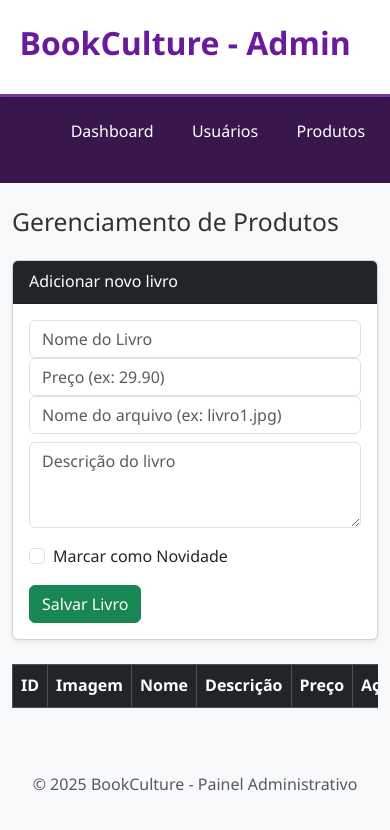
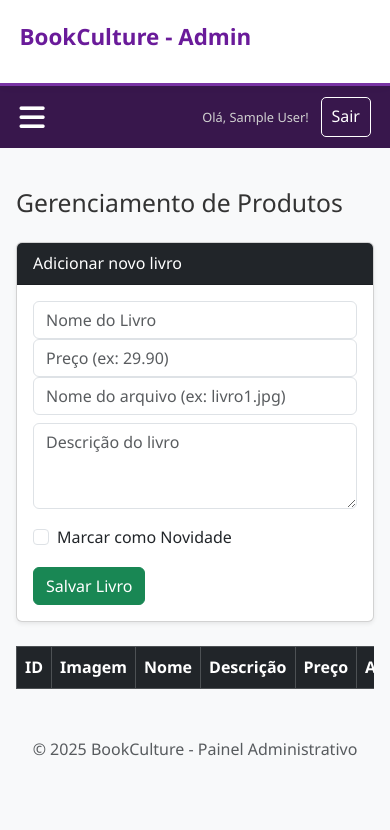
Before and after one commit to beatrizkloss/BookCulture, a PHP site: page /admin/produtos.php in a window 390 px wide; the page is wider, and only the part inside the window is pictured. Shown: the top 830 px of that part. Run offline with PHP 8.4, Linux system fonts and the light colour scheme; the visitor is signed in with stand-in values (Sample User, id 1); data that the repository does not hold is empty; a stand-in replaces the project's code that opens the database connection.

Commit message:
melhorando responsividade

```diff
--- a/admin/includes/footer.php
+++ b/admin/includes/footer.php
@@ -1,7 +1,17 @@
-</div>
-<footer class="text-center mt-5 mb-3 text-muted">
-  <p>&copy; 2025 BookCulture - Painel Administrativo</p>
+</main> <footer class="footer mt-auto py-3 bg-light text-muted">
+  <div class="container text-center">
+    <span>&copy; 2025 BookCulture - Painel Administrativo</span>
+  </div>
 </footer>
+
 <script src="https://cdn.jsdelivr.net/npm/bootstrap@5.3.2/dist/js/bootstrap.bundle.min.js"></script>
+<script src="../js/script.js"></script>
+<script>
+window.addEventListener('pageshow', function (event) {
+    if (event.persisted) {
+        window.location.reload();
+    }
+});
+</script>
 </body>
 </html>
--- a/admin/includes/header.php
+++ b/admin/includes/header.php
@@ -1,20 +1,25 @@
+
 <!DOCTYPE html>
 <html lang="pt-BR">
 <head>
     <meta charset="UTF-8">
+    <meta name="viewport" content="width=device-width, initial-scale=1.0">
     <title>Admin - BookCulture</title>
 
     <link href="https://cdn.jsdelivr.net/npm/bootstrap@5.3.2/dist/css/bootstrap.min.css" rel="stylesheet">
-  <link rel="stylesheet" href="../styles/style.css">
-  <link rel="stylesheet" href="styles/admin.css">
+    <link rel="stylesheet" href="https://cdnjs.cloudflare.com/ajax/libs/font-awesome/6.5.2/css/all.min.css"/>
+    <link rel="stylesheet" href="../styles/style.css"> <link rel="stylesheet" href="../styles/media-queries.css"> <link rel="stylesheet" href="styles/admin.css"> </head>
+<body>
 
-</head>
-<body>
 <header class="site-header">
     <h1 class="logo">BookCulture - Admin</h1>
 </header>
 
 <nav class="main-nav">
+    <button class="hamburger-menu" aria-label="Abrir menu">
+        <i class="fa-solid fa-bars"></i>
+    </button>
+
     <ul class="nav-menu">
         <li><a href="dashboard.php">Dashboard</a></li>
         <li><a href="usuarios.php">Usuários</a></li>
@@ -28,4 +33,5 @@
         </div>
     </div>
 </nav>
-<div class="container">
+
+<main class="main-content">
--- a/admin/styles/admin.css
+++ b/admin/styles/admin.css
@@ -40,3 +40,7 @@ body {
 .stat-card .display-4 {
   font-weight: 700;
 }
+
+.main-nav {
+  position: relative;
+}
--- a/admin/verifica_admin.php
+++ b/admin/verifica_admin.php
@@ -1,6 +1,25 @@
 <?php
+header("Cache-Control: no-store, no-cache, must-revalidate, max-age=0");
+header("Cache-Control: post-check=0, pre-check=0", false);
+header("Pragma: no-cache");
+header("Expires: Sat, 26 Jul 1997 05:00:00 GMT");
+
 session_start();
 
+if (!isset($_SESSION['admin_id'])) {
+    header("Location: login.php");
+    exit();
+}
+
+
+if (isset($_SESSION['last_activity']) && (time() - $_SESSION['last_activity'] > 120)) {
+    session_unset();
+    session_destroy();
+    header("Location: login.php?status=inativo");
+    exit();
+}
+
+$_SESSION['last_activity'] = time();
 if (!isset($_SESSION['admin_id'])) {
 
     header("Location: login.php");
--- a/checkout.php
+++ b/checkout.php
@@ -41,10 +41,7 @@ $cart_count = isset($_SESSION['carrinho']) ? array_sum($_SESSION['carrinho']) :
        <nav class="main-nav">
         <button class="hamburger-menu" aria-label="Abrir menu"><i class="fa-solid fa-bars"></i></button>
         <ul class="nav-menu">
-            <li><a href="index.php">Home</a></li>
-            <li><a href="sobre.php">Sobre</a></li>
-            <li><a href="produtos.php">Produtos</a></li>
-            <li><a href="novidade.php">Novidades</a></li>
+            <li><a href="carrinho.php">Voltar</a></li>
         </ul>
         <div class="nav-right">
             <?php if (isset($_SESSION['user_id'])): ?>
```
Also changed, not shown: admin/login.php (+12 -6 lines). Lines whose indentation alone changed are shown as unchanged.
